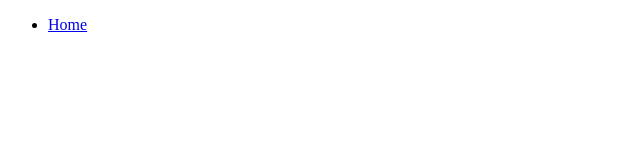
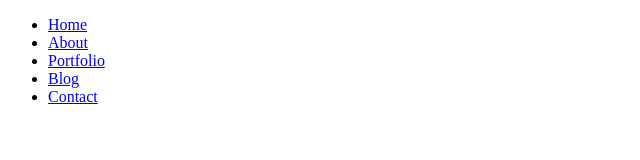
Before and after one commit to Im-Hassan-wd/content-creator, a plain HTML site: page index.html in a window 1280 px wide. Shown: the whole page, without its empty margins (0-640 px from the left). Drawn offline with Linux system fonts and the light colour scheme.

Commit message:
Created the page header

```diff
--- a/index.html
+++ b/index.html
@@ -12,6 +12,10 @@
         <nav>
             <ul>
                 <li><a href="#">Home</a></li>
+                <li><a href="#">About</a></li>
+                <li><a href="#">Portfolio</a></li>
+                <li><a href="#">Blog</a></li>
+                <li><a href="#">Contact</a></li>
             </ul>
         </nav>
     </header>
```
